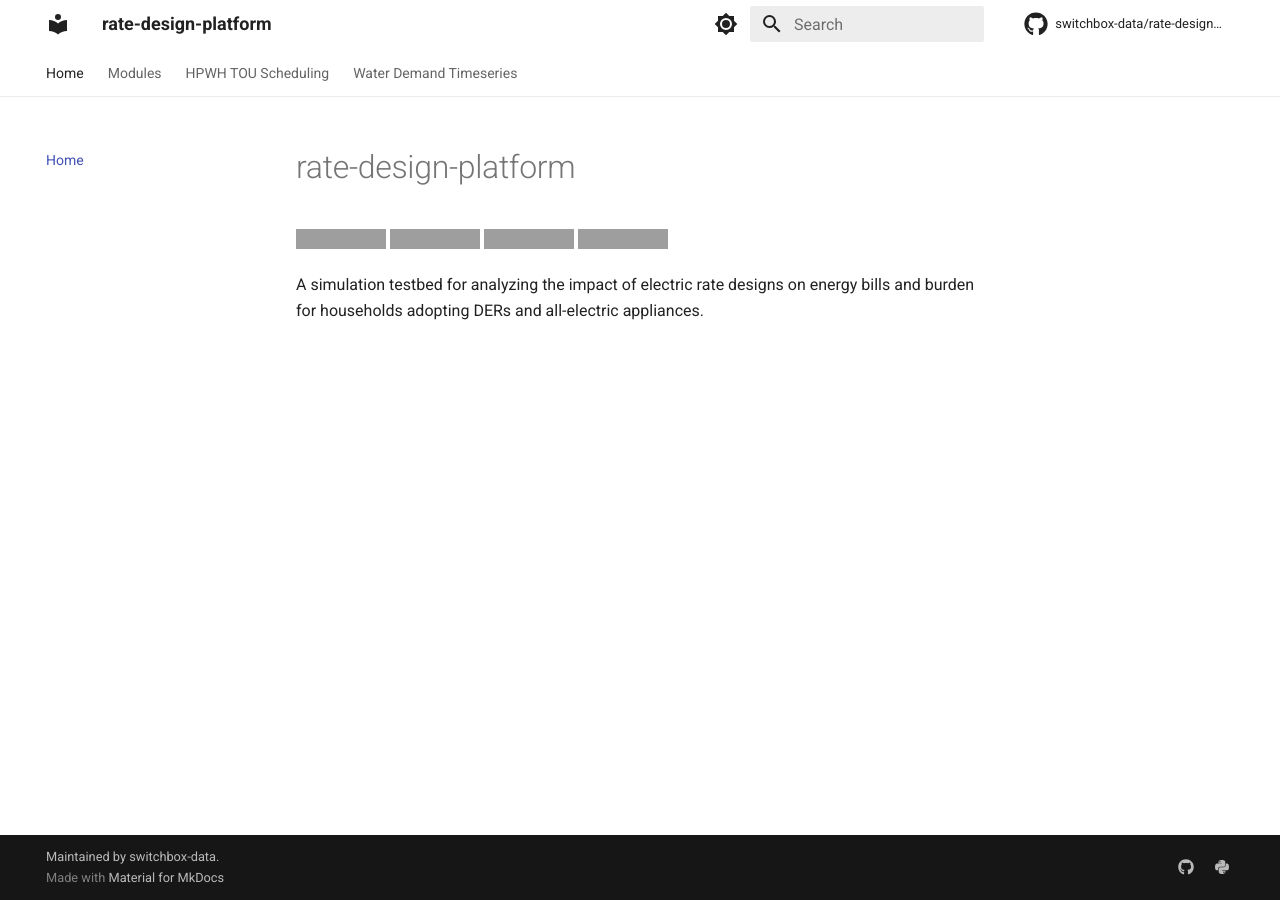
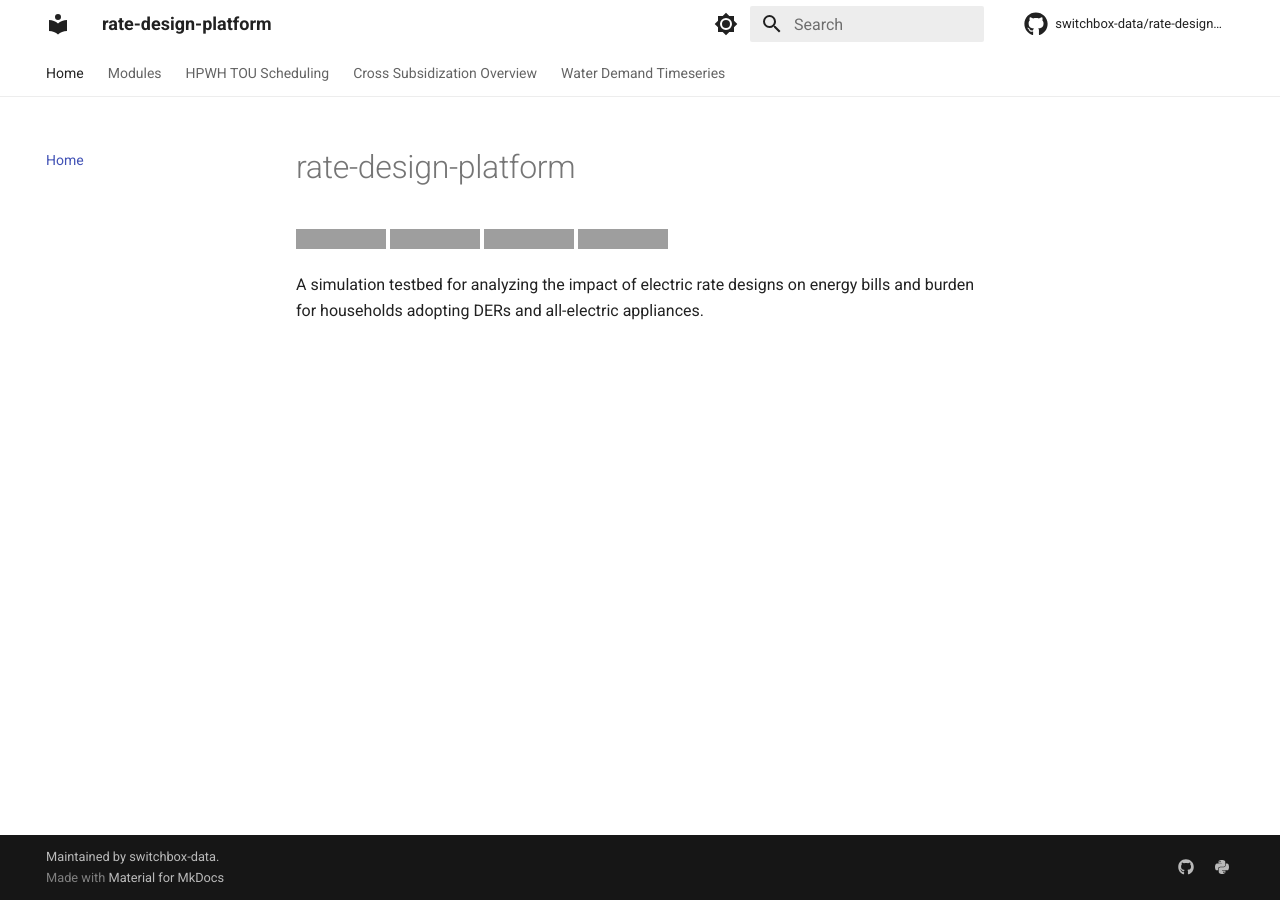
Before and after one commit to switchbox-data/rate-design-platform, an MkDocs documentation site: the page built from docs/index.md, in a window 1280 px wide, cut to the strip 0-900 px from the top of the page. Built offline with MkDocs 1.6.1 and Material for MkDocs 9.7.7, drawn with Linux system fonts in a browser that asks for light colours; comment, search, counter and statistics services are not loaded; grey boxes are pictures that could not be loaded.

Commit message:
add value learning and cross subs docs to mkdocs

```diff
--- a/mkdocs.yml
+++ b/mkdocs.yml
@@ -13,7 +13,8 @@ strict: false
 nav:
   - Home: index.md
   - Modules: modules.md
-  - HPWH TOU Scheduling: docs_tou_hpwh_schedule_basic.md
+  - HPWH TOU Scheduling: docs_tou_hpwh_schedule_value_learning.md
+  - Cross Subsidization Overview: cross_subsization_review.md
   - Water Demand Timeseries: water_demand_timeseries.md
 
 plugins:
```
